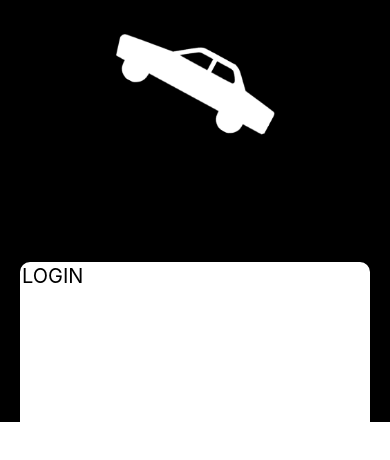
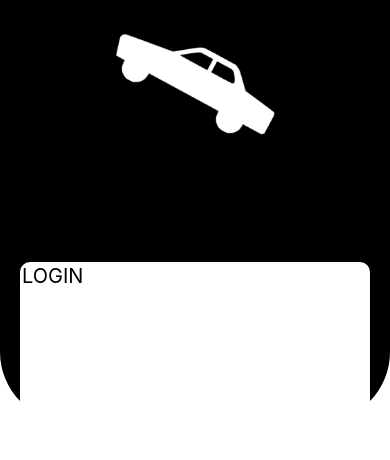
Before and after one commit to jumatech78/car_rental, a React Native app in the folder litrides/: screen /Login in a window 390 px wide. Shown: the top 460 px of the page. Built offline with nearby package versions, Linux system fonts and the light colour scheme.

Commit message:
updated ui

```diff
--- a/litrides/screens/Login/index.js
+++ b/litrides/screens/Login/index.js
@@ -26,6 +26,8 @@ function Login() {
           backgroundColor: "black",
           alignItems: "center",
           justifyContent: "flex-center",
+          borderBottomLeftRadius:70,
+          borderBottomRightRadius:70,
         }}
       >
         <Image source={logo} style={{ width: 235, height: 159 }} />
```
